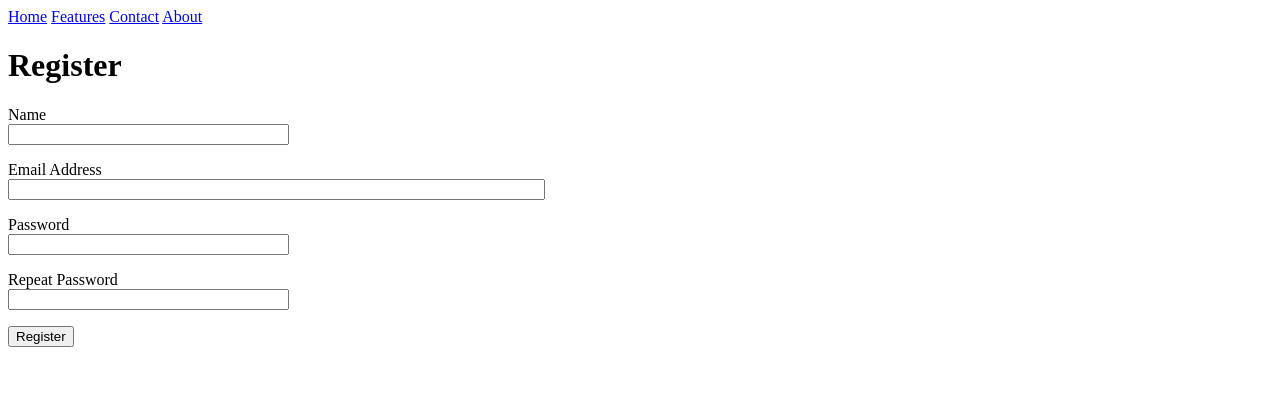
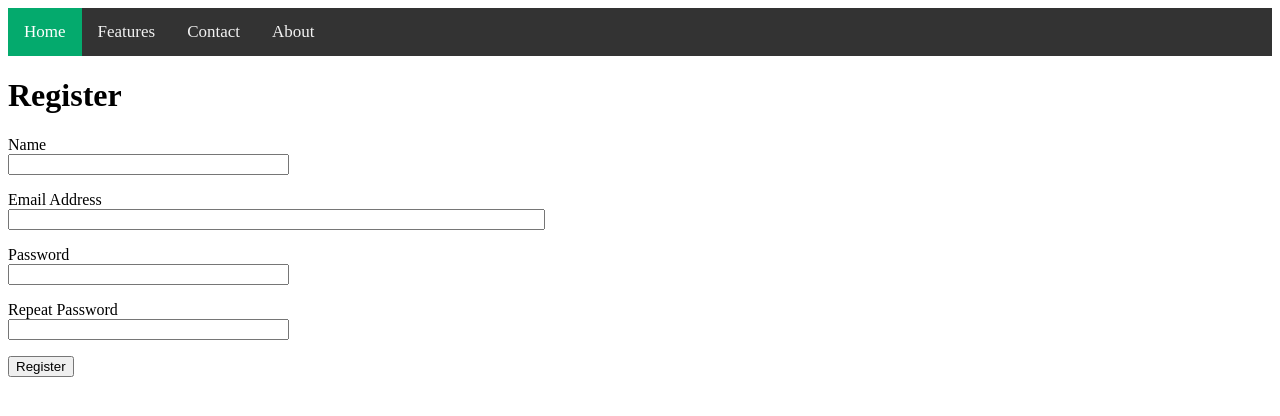
Before and after one commit to A-m-el/login-profile, a Flask app: page / in a window 1280 px wide. Shown: the top 416 px of the page. Run offline with Flask 3, Linux system fonts and the light colour scheme.

Commit message:
style: add style for the nav bar

```diff
--- /dev/null
+++ b/app/static/style.css
@@ -0,0 +1,27 @@
+/* Add a black background color to the top navigation */
+.topnav {
+    background-color: #333;
+    overflow: hidden;
+  }
+
+  /* Style the links inside the navigation bar */
+  .topnav a {
+    float: left;
+    color: #f2f2f2;
+    text-align: center;
+    padding: 14px 16px;
+    text-decoration: none;
+    font-size: 17px;
+  }
+
+  /* Change the color of links on hover */
+  .topnav a:hover {
+    background-color: #ddd;
+    color: black;
+  }
+
+  /* Add a color to the active/current link */
+  .topnav a.active {
+    background-color: #04AA6D;
+    color: white;
+  }
--- a/app/templates/base.html
+++ b/app/templates/base.html
@@ -1,6 +1,11 @@
 <html>
     <head>
-
+        {% if title %}
+        <title>{{ title }} - AmalLearning</title>
+        {% else %}
+        <title>Welcome to AmalLearning</title>
+        {% endif %}
+        <link rel="stylesheet" href="{{ url_for('static', filename='style.css') }}">
     </head>
     <body>
         <div class="topnav">
```
